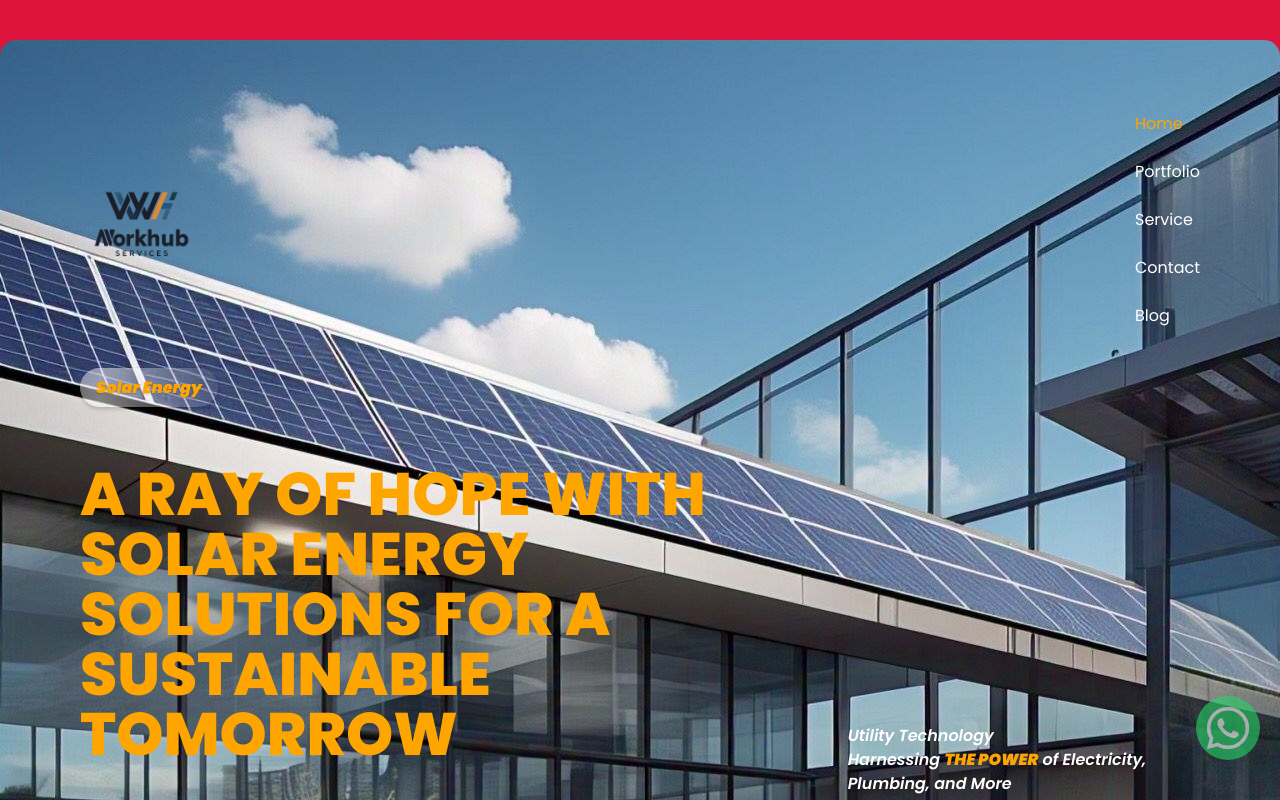
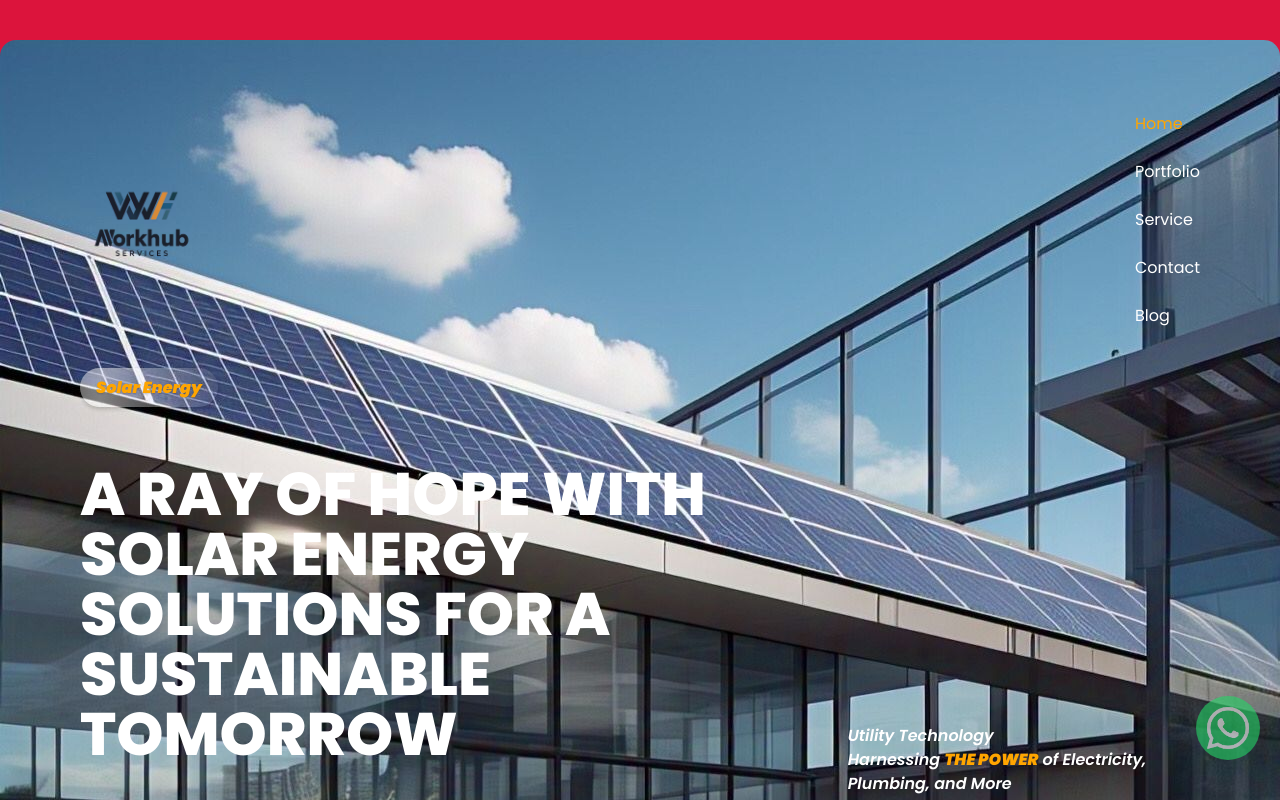
Before and after one commit to Georgechisom/workhub-solar, a React (Create React App) app: page / in a window 1280 px wide. Shown: the top 800 px of the page. Built offline with nearby package versions, Linux system fonts and the light colour scheme.

Commit message:
app updated

```diff
--- a/src/components/otherCss/home.css
+++ b/src/components/otherCss/home.css
@@ -4,6 +4,7 @@
     background-size: cover;
     perspective-origin: 50% 50%;
     background-blend-mode: darken;
+    background-color: "rgba(117, 43, 5, 0.3)",
 }
 
 @keyframes upDpwn {
--- a/src/pages/HomePage.js
+++ b/src/pages/HomePage.js
@@ -434,7 +434,7 @@ const HomePage = () => {
         </div>
       </section> */}
 
-      <section className='max-w-screen-xl lg:my-10 mx-auto w-full h-[700px] md:h-[1000px] overflow-hidden lg:rounded-2xl py-16 md:py-10 items-center justify-center bgcss' style={{ backgroundImage: `url('${slideData[currentIndex].url}')`, objectFit: "cover", backgroundColor: `url('${slideData[currentIndex].backgroundColor}')` }}>
+      <section className='max-w-screen-xl lg:my-10 mx-auto w-full h-[700px] md:h-[800px] lg:h-[900px] overflow-hidden lg:rounded-2xl py-16 md:py-10 items-center justify-center bgcss' style={{ backgroundImage: `url('${slideData[currentIndex].url}')`, objectFit: "cover", backgroundColor: `url('${slideData[currentIndex].backgroundColor}')` }}>
         <div className=''>
           <div className='flex items-center justify-between px-6 lg:px-20'>
             <Link to="/"><img src={Logo} alt='Logo' className='w-28 md:w-32 lg:w-32 mt-2 mb-2 object-cover cursor-pointer'/></Link>
@@ -452,7 +452,7 @@ const HomePage = () => {
               <span className="absolute inset-0 z-0"></span>
             </span>
             <div className='flex flex-col lg:flex-row lg:items-end'>
-              <p className='font-bold lg:font-extrabold text-2xl md:text-4xl lg:text-6xl py-8 md:py-10 lg:py-16' style={slideData[currentIndex].style}>
+              <p className='text-white font-bold lg:font-extrabold text-2xl md:text-4xl lg:text-6xl py-8 md:py-10 lg:py-16'>
                 {slideData[currentIndex].caption}
               </p>
               <div className='italic hidden  md:grid grid-cols-1 py-4 md:py-10 lg:py-8 font-semibold text-white w-full'>
--- a/src/pages/Service.js
+++ b/src/pages/Service.js
@@ -14,7 +14,7 @@ const Service = () => {
     <div>
       <Navbar />
 
-      <section className='max-w-screen-xl lg:my-10 mx-auto w-full h-full overflow-hidden lg:rounded-2xl py-16 md:py-10 items-center justify-center bgcssa' style={{ backgroundImage: `url('${BackgroundImage}')`, objectFit: "cover", }}>
+      <section className='max-w-screen-xl lg:my-10 mx-auto w-full h-[700px] md:h-full overflow-hidden lg:rounded-2xl py-16 md:py-10 items-center justify-center bgcssa' style={{ backgroundImage: `url('${BackgroundImage}')`, objectFit: "cover", }}>
         <div className=''>
           <div className='flex items-center justify-between px-6 lg:px-20'>
             <Link to="/"><img src={Logo} alt='Logo' className='w-28 md:w-32 lg:w-32 mt-2 mb-2 object-cover cursor-pointer'/></Link>
```
